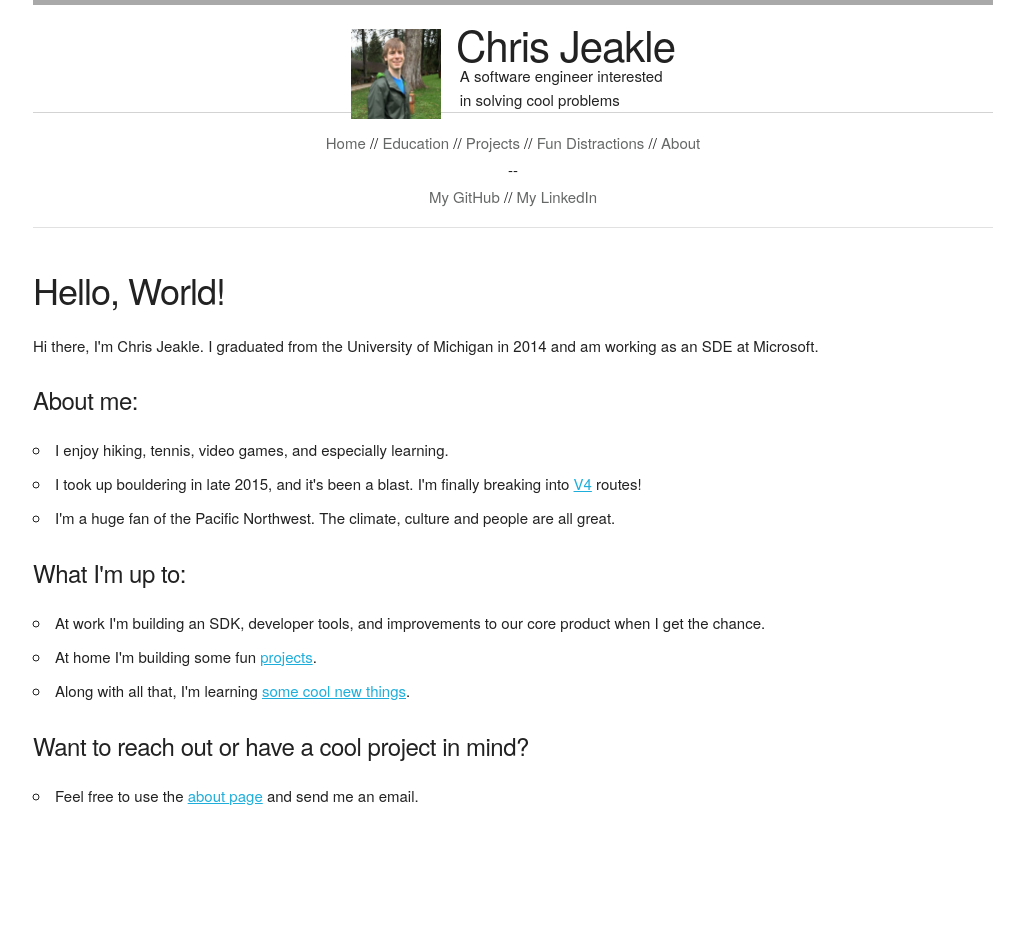
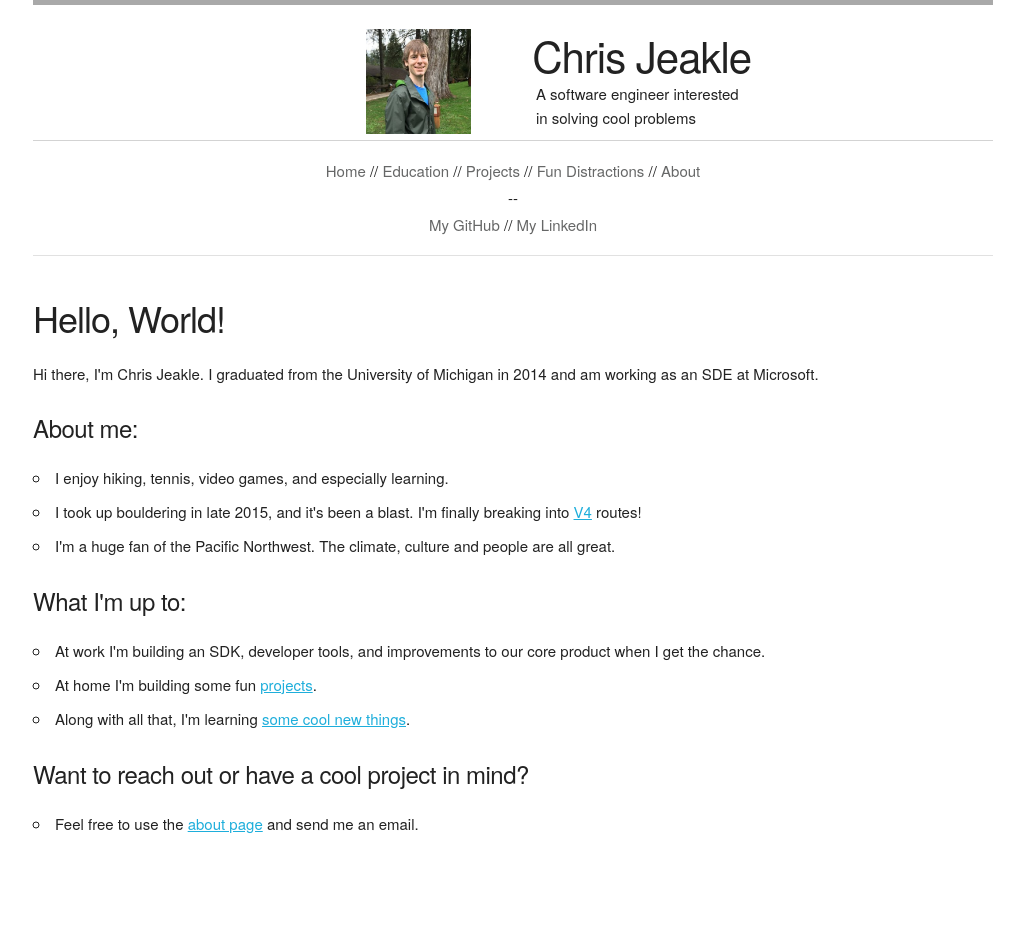
Before and after one commit to cjjeakle/cjjeakle.github.io, a Jekyll site: the page built from index.html, in a window 1280 px wide. Shown: the whole page, without its empty margins (127-1151 px from the left). Built offline with Jekyll 4.4.1, drawn with Linux system fonts in a browser that asks for light colours; nearby versions of some CDN libraries; before the commit the page ends 905 px from its top, so only the background shows below that.

Commit message:
Fix up header formatting

```diff
--- a/_includes/header.html
+++ b/_includes/header.html
@@ -1,10 +1,13 @@
 <header class="header center">
   <br>
-  <div class="headerContent">
-    <picture id="headerImg">
+  <div class="row headerContent">
+    <div class="four columns" id="filler">
+      &nbsp;
+    </div>
+    <div class="two columns" id="headerImg">
       <img src="{{ '/static/img/me.jpg' | prepend: site.baseurl }}" title="A picture of me!" alt="No easter eggs here :("/>
-    </picture>
-    <div id="headerText">
+    </div>
+    <div class="four columns" id="headerText">
       <h2>Chris Jeakle</h2>
       <div id="headerDetails">
         A software engineer interested
@@ -12,5 +15,8 @@
         in solving cool problems
       </div>
     </div>
+    <div class="two columns" id="filler">
+      &nbsp;
+    </div>
   </div>
 </header>
--- a/static/css/main.css
+++ b/static/css/main.css
@@ -59,30 +59,21 @@ br {
 }
 
 #headerImg {
-    display: inline;
-    position: relative;
-    margin-right: 1em;
+    text-align: left;
 }
 
 #headerImg img {
-    height: 6em;
-    position: absolute;
+    height: 7em;
 }
 
 #headerText {
-    display: inline-block;
     float: bottom;
     text-align: left;
-    height:auto;
-    width: auto;
-    margin-left: 6em;
-    margin-top: 1em;
-    margin-bottom: 0em;
 }
 
 #headerText h2{
-     line-height: 0%;
-     white-space: nowrap;
+    margin-bottom: 0;
+    white-space: nowrap;
 }
 
 #headerDetails {
```
